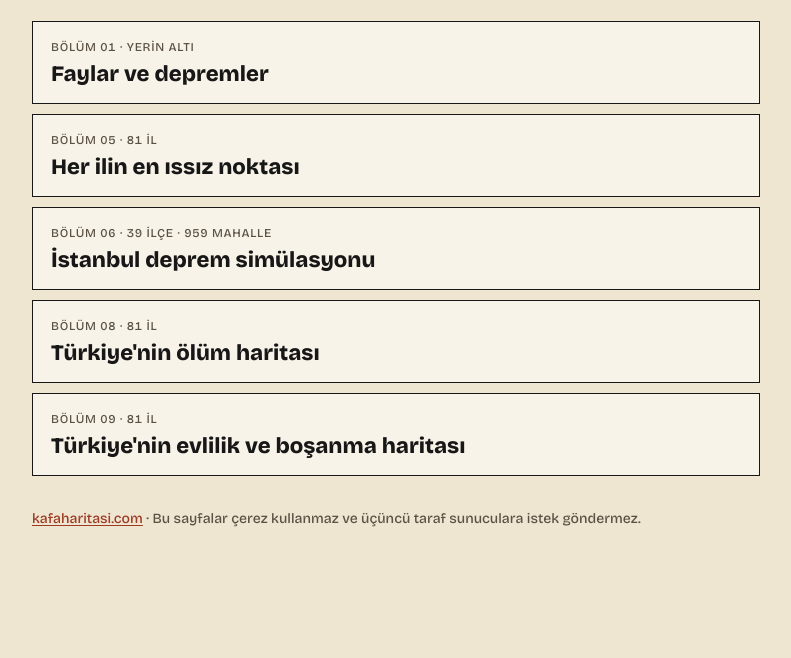
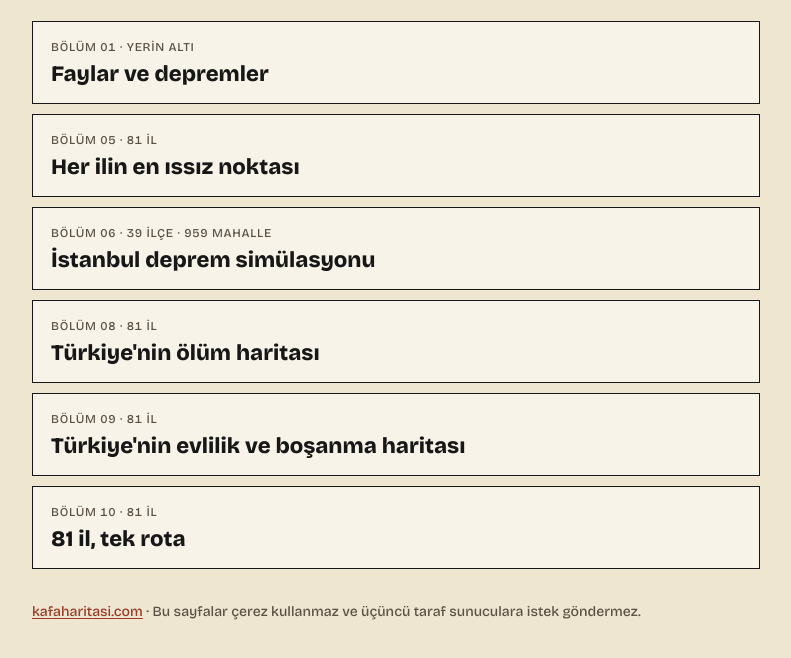
Before and after one commit to kafaharitasi/haritalar, a plain HTML site: page index.html in a window 1280 px wide. Shown: the part 200-858 px from the top of the page, without its empty margins (244-1035 px from the left). Before the commit the page ends 800 px from the top, so only its background shows below. Drawn offline with Linux system fonts and the light colour scheme.

Commit message:
Kök sayfaya Bölüm 10 kartı (81 il, tek rota)

```diff
--- a/index.html
+++ b/index.html
@@ -30,6 +30,9 @@
     <li>
       <a href="evlilik-haritasi/"><span class="meta">Bölüm 09 · 81 il</span><span class="ad">Türkiye'nin evlilik ve boşanma haritası</span></a>
     </li>
+    <li>
+      <a href="81-il-tek-rota/"><span class="meta">Bölüm 10 · 81 il</span><span class="ad">81 il, tek rota</span></a>
+    </li>
   </ul>
   <p class="alt"><a href="https://www.kafaharitasi.com" rel="noopener">kafaharitasi.com</a> · Bu sayfalar çerez kullanmaz ve üçüncü taraf sunuculara istek göndermez.</p>
 </main>
```
